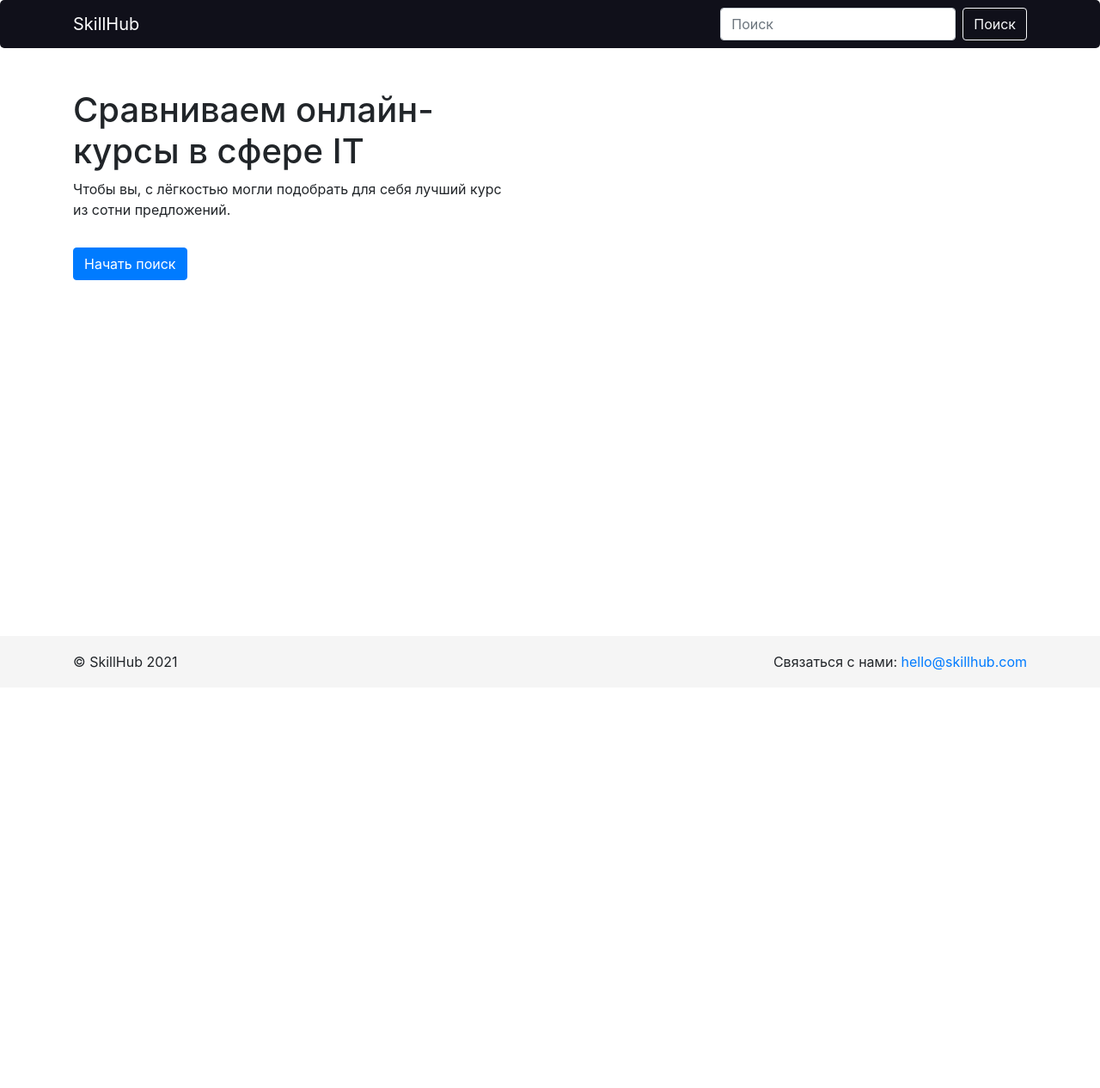
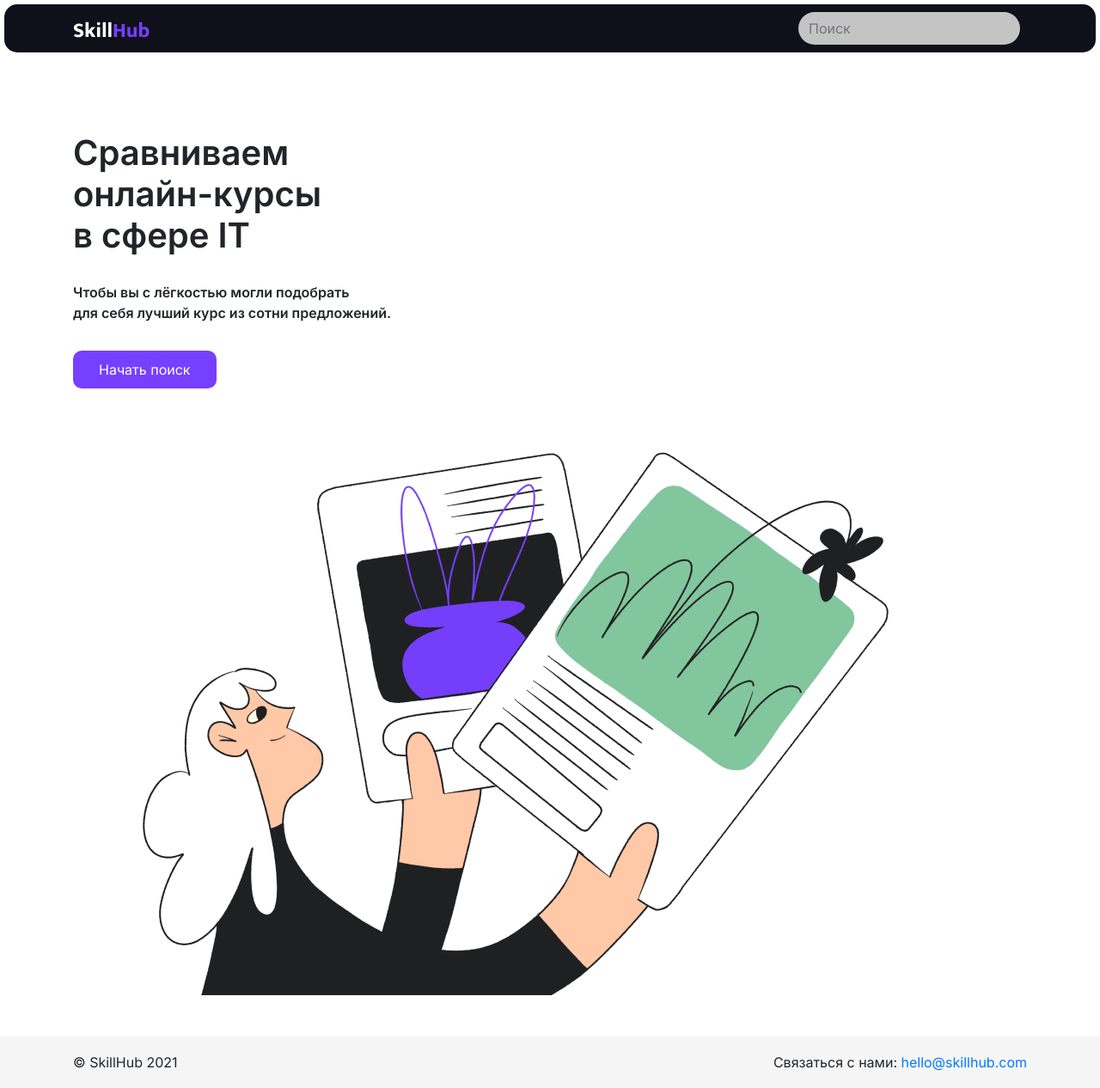
Before and after one commit to khoshov/skillhub, a Django app: page / in a window 1280 px wide. Shown: the whole page at 86% size. Before the commit the page ends 780 px from the top, so only its background shows below. Run offline with Django 3.2, Linux system fonts and the light colour scheme; data that the repository does not hold is empty; some libraries are stand-ins or nearby versions.

Commit message:
Продолжение изменений шапки и контента

```diff
--- a/apps/core/static/core/css/style.css
+++ b/apps/core/static/core/css/style.css
@@ -22,7 +22,9 @@ html {
 
 body {
     margin-bottom: 60px;
+	 font-family: 'Inter', sans-serif !important;
 }
+
 
 .footer {
     position: absolute;
@@ -51,5 +53,42 @@ body {
 
 #main-nav {
 	background-color: #10101A;
-	border-radius: 5px;
+	border-radius: 15px;
+	margin: 5px;
 }
+
+#main-content h1 {
+	font-weight: bold;
+	margin-top: 40px;
+
+}
+
+#main-content p {
+	font-weight: bold;
+	margin-top: 30px;
+}
+
+.main-button {
+	background-color: #773FFF;
+	border-radius: 10px;
+	border: none;
+	padding: 10px 30px;
+}
+
+.form-control {
+	background-color: #C4C4C4;
+	border-radius: 72px;
+	border: none;
+}
+
+.mr-auto {
+	margin: 0 auto;
+}
+
+.nav-item {
+	padding-right: 20px;
+}
+
+.nav-item:last-child {
+	padding-right: 0px;
+}
--- a/templates/base.html
+++ b/templates/base.html
@@ -15,6 +15,9 @@
   {% bootstrap_css %}
   {% bootstrap_javascript jquery='full' %}
   <link rel="stylesheet" href="{% static 'core/css/style.css' %}">
+  <link rel="preconnect" href="https://fonts.googleapis.com">
+  <link rel="preconnect" href="https://fonts.gstatic.com" crossorigin>
+  <link href="https://fonts.googleapis.com/css2?family=Inter:wght@400;600&display=swap" rel="stylesheet">
 </head>
 <body>
 {% include 'header.html' %}
--- a/templates/header.html
+++ b/templates/header.html
@@ -1,6 +1,8 @@
+{% load static %}
+
 <nav id="main-nav" class="navbar navbar-expand-lg navbar-dark">
   <div class="container">
-    <a class="navbar-brand" href="{% url 'index' %}">SkillHub</a>
+    <a class="navbar-brand" href="{% url 'index' %}"><img src="{% static 'core/img/logo.svg' %}" alt="logo"></a>
     <button class="navbar-toggler" type="button" data-toggle="collapse" data-target="#main_nav" aria-controls="main_nav" aria-expanded="false" aria-label="Toggle navigation">
     <span class="navbar-toggler-icon"></span>
   </button>
@@ -24,8 +26,7 @@
         {% endfor %}
       </ul>
       <form class="form-inline" action="{% url 'courses:list' %}">
-        <input class="form-control mr-sm-2" name="name__icontains" type="search" placeholder="Поиск" aria-label="Search" value="{{ request.GET.name__icontains }}">
-        <button class="btn btn-outline-light my-2 my-sm-0" type="submit">Поиск</button>
+        <input class="form-control mr-sm-2 " name="name__icontains" type="search" placeholder="Поиск" aria-label="Search" value="{{ request.GET.name__icontains }}">
       </form>
     </div> <!-- navbar-collapse.// -->
   </div> <!-- container-fluid.// -->
--- a/templates/index.html
+++ b/templates/index.html
@@ -2,10 +2,11 @@
 
 {% block content %}
   <div class="row">
-    <div class="col-md-6">
-      <h1>Сравниваем онлайн-курсы в&nbsp;сфере&nbsp;IT</h1>
-      <p>Чтобы&nbsp;вы, с&nbsp;лёгкостью могли подобрать для себя лучший курс из&nbsp;сотни предложений.</p>
-      <a href="{% url 'courses:list' %}" class="btn btn-primary mt-3">Начать поиск</a>
+    <div id="main-content" class="col-md-6">
+      <h1>Сравниваем <br> онлайн-курсы <br> в сфере IT</h1>
+      <p>Чтобы&nbsp;вы с&nbsp;лёгкостью могли подобрать <br> для себя лучший курс из&nbsp;сотни предложений.</p>
+      <a href="{% url 'courses:list' %}" class="btn btn-primary mt-3 main-button">Начать поиск</a>
+		<img src="../apps/core/static/core/img/main-image.png" alt="">
     </div>
   </div>
 {% endblock content %}
```
Also changed, not shown: apps/core/static/core/img/logo.svg (added), apps/core/static/core/img/main-image.png (added).
